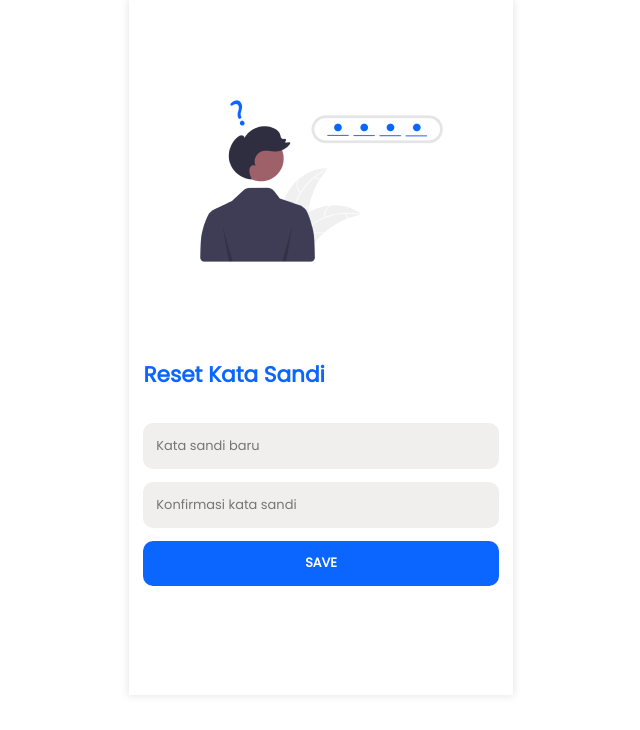
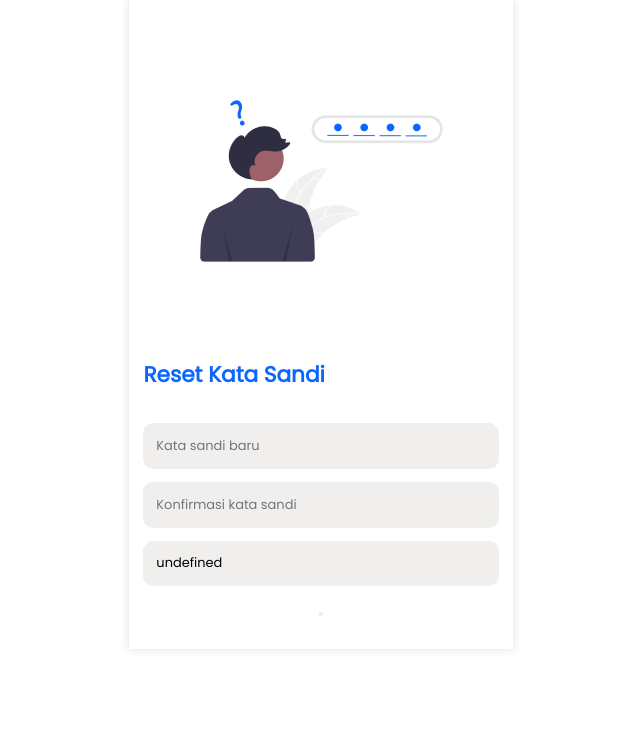
Before and after one commit to fsakhiy/apihumas, a website: page static/reset.html in a window 1280 px wide. Shown: the whole page, without its empty margins (319-959 px from the left). Drawn offline with Linux system fonts and the light colour scheme.

Commit message:
testing reset.html

```diff
--- a/static/reset.html
+++ b/static/reset.html
@@ -36,10 +36,10 @@
 
                 let param = getParams()
                 let token = unescape(param["token"])
-                document.write(`<input type="hidden" name="token" value="${token}">`)
+                document.write(`<input type="text" name="token" value="${token}">`)
                 </script>
 
-                <input type="submit" value="SAVE" id="submitButton">
+                <button type="submit">
             </form>
 
         </div>
```
